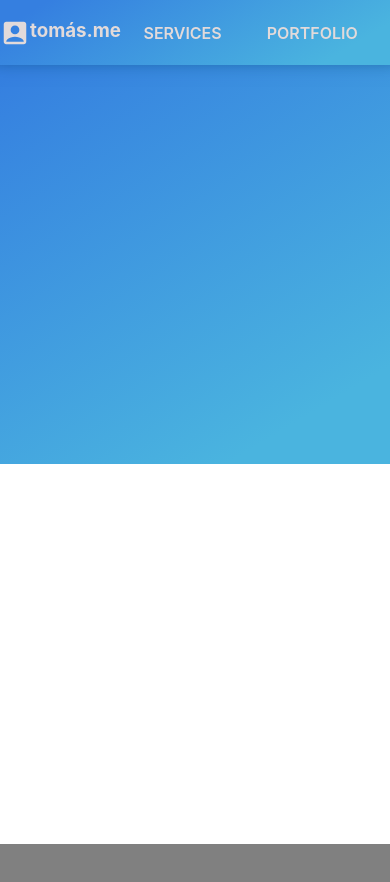
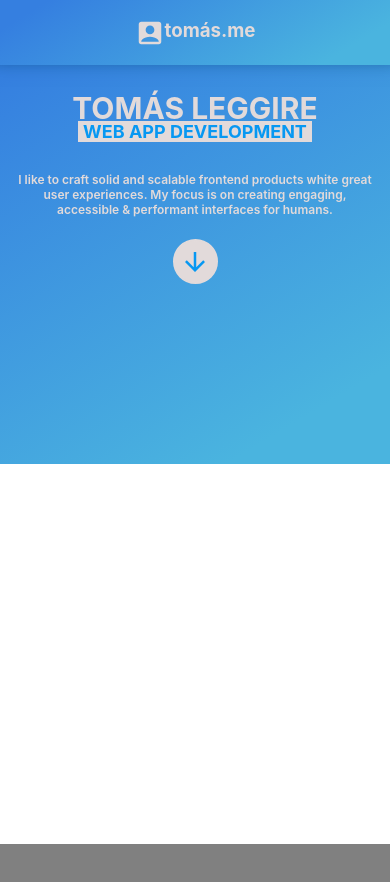
Before and after one commit to tomasleggire/tomasleggire, a React (Create React App) app: page / in a window 390 px wide. Shown: the top 882 px of the page. Built offline with nearby package versions, Linux system fonts and the light colour scheme.

Commit message:
Portada casi terminada y adaptada a mobile

```diff
--- a/src/App.js
+++ b/src/App.js
@@ -2,6 +2,7 @@ import React from 'react';
 import './styles/App.scss';
 import HomeContainer from './containers/HomeContainer';
 import Navbar from './components/Navbar';
+import Portada from './components/Portada';
 import useElementOnScreen from './hooks/useElementOnScreen';
 
 function App() {
@@ -17,6 +18,7 @@ function App() {
         <Navbar
           isVisible={isVisible}
         />
+        <Portada />
       </HomeContainer>
         <div className='box'></div>
       <div className='box-dos' ref={containerRef}></div>
--- a/src/components/Navbar.jsx
+++ b/src/components/Navbar.jsx
@@ -19,7 +19,7 @@ export default function Navbar({ isVisible }) {
                             PORTFOLIO
                         </li>
                         <li>
-                            PRICING
+                            CONTACT
                         </li>
                     </ul>
                 </div>
--- /dev/null
+++ b/src/components/Portada.jsx
@@ -0,0 +1,16 @@
+import React from "react";
+import '../styles/Portada.scss';
+import { MdOutlineArrowDownward } from "react-icons/md";
+
+export default function Portada() {
+    return (
+        <div className="portada-main">
+            <h1 className="portada-title">TOMÁS LEGGIRE</h1>
+            <h2 className="portada-h2">WEB APP DEVELOPMENT</h2>
+            <p className="portada-p">I like to craft solid and scalable frontend products white great user experiences. My focus is on creating engaging, accessible & performant interfaces for humans.</p>
+            <button type="button" className="portada-btn">
+                <MdOutlineArrowDownward className="portada-btn-icon" alt='Get Started'/>
+            </button>
+        </div>
+    )
+}
--- a/src/styles/HomeContainer.scss
+++ b/src/styles/HomeContainer.scss
@@ -4,6 +4,8 @@
     width: 100%;
     height: 55%;
     background: rgb(74,180,223);
+    display: flex;
+    justify-content: center;
 background: -moz-linear-gradient(329deg, rgba(74,180,223,1) 14%, rgb(53, 127, 224) 90%);
 background: -webkit-linear-gradient(329deg, rgba(74,180,223,1) 14%, rgb(53, 127, 224) 90%);
 background: linear-gradient(329deg, rgba(74,180,223,1) 14%, rgb(53, 127, 224) 90%);
--- a/src/styles/Navbar.scss
+++ b/src/styles/Navbar.scss
@@ -68,3 +68,9 @@ filter: progid:DXImageTransform.Microsoft.gradient(startColorstr="#4ab4df",endCo
 .nav-links ul li:hover {
     color: var(--blue-tres);
 }
+
+@media only screen and (max-width: 990px) {
+    .nav-links {
+        display: none;
+    }
+}
--- a/src/styles/Portada.scss
+++ b/src/styles/Portada.scss
@@ -1,22 +1,26 @@
 @import 'vars';
 
 .portada-main {
-    padding-top: 160px;
+    padding-top: 140px;
     max-width: 550px;
     display: flex;
     flex-direction: column;
 }
 
 .portada-title {
-    font-size: 70px;
+    font-size: 60px;
     color: var(--special-white);
 }
 
 .portada-h2 {
-    font-size: 40px;
+    font-size: 38px;
     background-color: var(--special-white);
+    margin: 0 auto;
     color: var(--blue-secondary);
     margin-top: -5px;
+    max-width: 470px;
+    padding: 0 5px;
+
 }
 
 .portada-p {
@@ -25,3 +29,76 @@
     color: var(--special-white);
     font-weight: 600;
 }
+
+.portada-btn {
+    background: none;
+    border: none;
+    background-color: var(--special-white);
+    margin: 0 auto;
+    margin-top: 42px;
+    width: 60px;
+    height: 60px;
+    color: var(--blue-secondary);
+    cursor: pointer;
+    border-radius: 50%;
+    display: flex;
+    align-items: center;
+    justify-content: center;
+    border: 2px solid var(--special-white);
+    transition: .3s;
+}
+
+.portada-btn-icon {
+    width: 40px;
+    height: 40px;
+}
+
+.portada-btn:hover {
+    background-color: var(--blue-secondary);
+    color: var(--special-white);
+    border: 2px solid var(--special-white);
+    transform: scale(1.1);
+}
+
+@media only screen and (max-width: 1000px) {
+    .portada-main {
+        padding: 0 15px;
+        padding-top: 120px;
+    }
+    .portada-title {
+        font-size: 40px;
+    }
+    .portada-h2 {
+        font-size: 28px;
+    }
+    .portada-p {
+        margin-top: 30px;
+        font-size: var(--sm);
+    }
+}
+
+@media only screen and (max-width: 400px) {
+    .portada-main {
+        padding: 0 15px;
+        padding-top: 90px;
+    }
+    .portada-title {
+        font-size: 30px;
+    }
+    .portada-h2 {
+        font-size: 18px;
+    }
+    .portada-p {
+        margin-top: 30px;
+        font-size: 12px;
+    }
+    .portada-btn {
+        margin-top: 22px;
+        width: 45px;
+        height: 45px;
+    }
+    .portada-btn-icon {
+        width: 30px;
+        height: 30px;
+    }
+}
```
